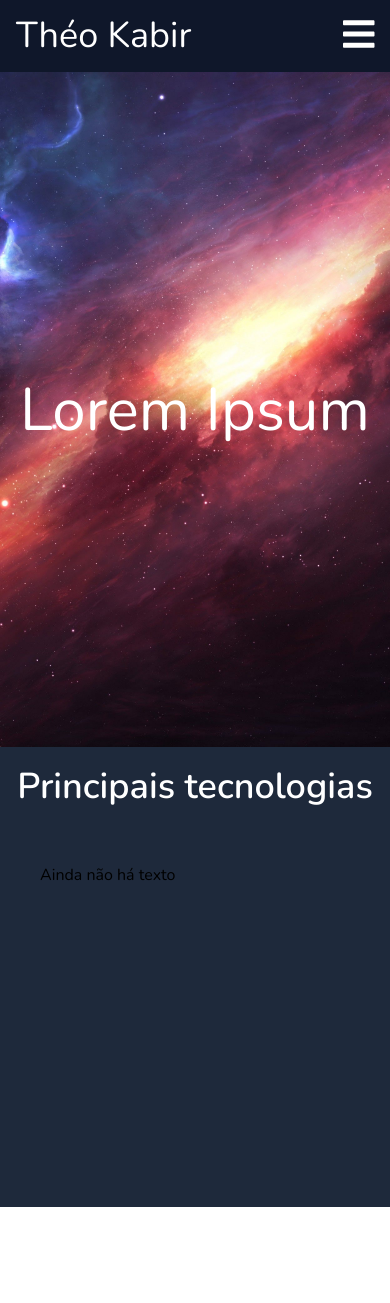
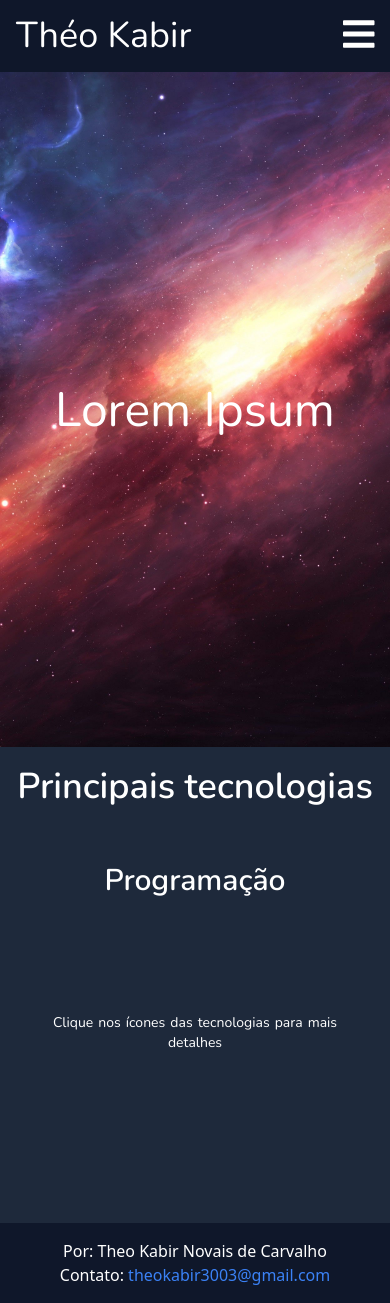
Before and after one commit to theokabir/Portifolio, a React (Create React App) app: page / in a window 390 px wide. Before the commit the page ends 1207 px from the top, so only its background shows below. Built offline with nearby package versions, Linux system fonts and the light colour scheme.

Commit message:
responsividade melhorada, itens inseridos em componentes separados, adição do rodapé e de textos em inglês

```diff
--- a/public/index.html
+++ b/public/index.html
@@ -24,7 +24,7 @@
       work correctly both with client-side routing and a non-root public URL.
       Learn how to configure a non-root public URL by running `npm run build`.
     -->
-    <title>React App</title>
+    <title>Currículo | Théo Kabir Novais de Carvalho</title>
   </head>
   <body style="height: 100%">
     <noscript>You need to enable JavaScript to run this app.</noscript>
--- a/src/App.js
+++ b/src/App.js
@@ -5,6 +5,7 @@ import Home from './pages/home'
 import Resume from './pages/resume'
 import NotFound from './pages/404'
 import Navbar from './components/Navbar'
+import Footer from './components/Footer'
 import { lang } from './lang/lang'
 import './index.css'
 
@@ -37,11 +38,12 @@ function App() {
               <Home language={language} en={true} setLanguage={changeLang} />
             </Route>
             <Route path="/">
-              <NotFound />
+              <NotFound language={language} />
             </Route>
           </Switch>
         </AnimatePresence>
       </div>
+      <Footer />
     </Router>
   );
 }
--- /dev/null
+++ b/src/components/Footer.js
@@ -0,0 +1,14 @@
+export default function Footer(){
+  return (
+    <footer className="text-center text-white p-4 bg-blueGray-900 mt-4">
+      <p>Por: Theo Kabir Novais de Carvalho</p>
+      <p>
+        Contato: <a href="mailto:theokabir3003@gmail.com" className="
+        text-blue-500 hover:underline
+        ">
+          theokabir3003@gmail.com
+        </a>
+      </p>
+    </footer>
+  )
+}
--- a/src/components/Navbar.js
+++ b/src/components/Navbar.js
@@ -60,7 +60,6 @@ const Navbar = ({ language, setLanguage }) => {
         sm:hidden
         "/>
       </h1>
-      {/* TODO: Melhorar sistema de drop down do menu com framer-motion */}
       <div className="sm:hidden">
         <AnimatePresence>
           {navDropped && (
--- a/src/components/home/InfoBox.js
+++ b/src/components/home/InfoBox.js
@@ -7,7 +7,11 @@ const textVariant = {
   },
   show: {
     height: "100%",
-    opacity: 1
+    opacity: 1,
+    transition: {
+      type: "tween",
+      ease: "easeOut"
+    }
   },
   exit: {
     y: "100vh"
@@ -23,9 +27,24 @@ export default function InfoBox({content, bg}) {
     animate="show"
     exit="exit"
     >
-      <div className={`h-full w-full ${bg && "bg-yellow-200"} rounded-xl p-6`} >
+      <div className={`
+      h-full w-full ${bg && "bg-yellow-200"}
+      rounded-xl p-6 text-center
+      flex flex-col justify-center overflow-y-auto
+      `} >
 
-        {content}
+        <h2 className={` text-3xl sm:text-6xl sm:mt-12  font-semibold ${!bg && "text-white"}`}>{content.title}</h2>
+
+        <p className={
+        `text-sm sm:text-lg font-medium
+        w-11/12 lg:w-6/12
+        m-auto
+        ${!bg && "text-white"}`}
+        style={{
+          textAlign: "justify",
+          textAlignLast: "center"
+        }}
+        >{content.content}</p>
 
       </div>
     </motion.div>
--- a/src/components/home/Parallax.js
+++ b/src/components/home/Parallax.js
@@ -1,9 +1,10 @@
 import { motion } from 'framer-motion'
 import Space from './../../assets/space_wpp.jpg'
 
+
 export default function Parallax(){
   return(
-    <motion.div
+    <div
     className="
     relative flex items-center justify-center
     bg-cover bg-fixed bg-center bg-no-repeat
@@ -13,10 +14,7 @@ export default function Parallax(){
       height: "80vh"
     }}
     >
-      <motion.h2
-      className="
-      text-white text-6xl font-page
-      "
+      <motion.div className="text-white text-5xl sm:text-6xl font-page"
       initial={{
         opacity: 0,
         scale: 1.2
@@ -30,7 +28,9 @@ export default function Parallax(){
         duration: .8,
         ease: "easeInOut"
       }}
-      >Lorem Ipsum</motion.h2>
-    </motion.div>
+      >
+        <h2>Lorem Ipsum</h2>
+      </motion.div>
+    </div>
   )
 }
--- /dev/null
+++ b/src/components/home/TechOptions.js
@@ -0,0 +1,29 @@
+import { Icon } from '@iconify/react'
+import nextJs from '@iconify/icons-cib/next-js'
+import expressIcon from '@iconify/icons-simple-icons/express'
+import tailwindcssIcon from '@iconify/icons-simple-icons/tailwindcss'
+import reactIcon from '@iconify/icons-cib/react'
+
+export default function TechOptions({infoChange}) {
+  return (
+    <div class="grid grid-cols-4 md:grid-cols-1">
+
+      <div className="text-6xl sm:text-8xl" onClick={ e => infoChange(e, "react") }>
+        <Icon className="hover:text-blue-600 btn-tech-hover" icon={reactIcon} />
+      </div>
+
+      <div className="text-6xl sm:text-8xl" onClick={ e => infoChange(e, "next") }>
+        <Icon className="hover:text-black btn-tech-hover" icon={nextJs} />
+      </div>
+
+      <div className="text-6xl sm:text-8xl" onClick={ e => infoChange(e, "express") }>
+        <Icon className="hover:text-yellow-600 btn-tech-hover" icon={expressIcon} />
+      </div>
+
+      <div className="text-6xl sm:text-8xl" onClick={ e => infoChange(e, "tailwind") }>
+        <Icon className="hover:text-blue-400 btn-tech-hover" icon={tailwindcssIcon} />
+      </div>
+
+    </div>
+  )
+}
--- a/src/index.css
+++ b/src/index.css
@@ -4,6 +4,23 @@
 @tailwind components;
 @tailwind utilities;
 
+::-webkit-scrollbar {
+  width: 10px;
+}
+
+::-webkit-scrollbar-track {
+  background: #0F172A;
+}
+
+::-webkit-scrollbar-thumb {
+  background: #22343B;
+  border-radius: 10px;
+}
+
+body{
+    @apply bg-blueGray-800;
+}
+
 .btn-tech-hover{
     @apply  transform hover:scale-110 transition duration-75 ease-out
     mx-auto my-4
--- a/src/lang/lang.js
+++ b/src/lang/lang.js
@@ -12,17 +12,34 @@ export const lang = {
     },
     home: {
       title1: "Principais tecnologias",
-      noInfo: (
-        <>
-          <h3>Ainda não há texto</h3>
-        </>
-      ),
-      react: (
-        <>
-          <h3>ainda sem conteudo</h3>
-        </>
-      )
-    }
+      noInfo: {
+        title: "Programação",
+        content: "Clique nos ícones das tecnologias para mais detalhes"
+      },
+      react: {
+        title: "ReactJS",
+        content: "O ReactJS é um framework javascript criado e mantido pelo Facebook. Tem como principal função facilitar e otimizar o processo de criação de sites SPA (Single Page Aplication). Esta página, por exemplo, é construida em React."
+      },
+      next: {
+        title: "NextJS",
+        content: "O NextJS é um framework javascript criado em cima do ReactJS. Sua principal função é fazer sites renderizados no lado lado do servidor, o Server side rendering ou SSR. Hoje em dia, a função que mais brilha dentro do Next é o Static Site generator, ou SSG, fazendo o site ser capaz de gerar a página com requisições apenas a cada periodo de tempo pré-definido, sendo extrtemamente rápido e leve para o back-end."
+      },
+      express: {
+        title: "Express",
+        content: "Express é um framework javascript minimalista para o back-end. Ele é utilizado para criar APIs, costumo utilizá-la junto ao banco de dados não relacional mongodb."
+      },
+      tailwind: {
+        title: "Tailwind",
+        content: "O Tailwind é um framework css feito para agilizar o processo de estilização do front-end, ele funciona com comandos simples fazendo desnecessário a utilização de arquivos CSS na maioria das vezes."
+      }
+    },
+    notFound: (
+      <p className="text-lg">
+        Essa página não existe
+        <br />
+        você será redirecionado para a página inicial em estantes
+      </p>
+    )
   },
 
   enUS: {
@@ -37,17 +54,34 @@ export const lang = {
     },
     home: {
       title1: "Main Technologies",
-      noInfo: (
-        <>
-          <h3>No text yet</h3>
-        </>
-      ),
-      react: (
-        <>
-          <h1>no content yet</h1>
-        </>
-      )
-    }
+      noInfo: {
+        title: "Programming",
+        content: "Click on technology icons for more details."
+      },
+      react: {
+        title: "ReactJS",
+        content: "ReactJS is a javascript framework created and maintained by Facebook. Its main function is facilitate and optimize the process of creating SPA (Single Page Application) sites. This page, for example, is built in React."
+      },
+      next: {
+        title: "NextJS",
+        content: "NextJS is a javascript framework built on top of ReactJS. Its main function is to make SSR(Server Side Rendering) websites. Nowadays, the function that shines most within Next is the Static Site generator, or SSG, making the site be able to generate the page with requests only at each pre-defined period of time, being extremely fast and light for the back-end."
+      },
+      express: {
+        title: "Express",
+        content: "Express is a minimalist javascript framework for the backend. It is used to create APIs. I usually use it with the NoSQL database mongodb."
+      },
+      tailwind: {
+        title: "Tailwind",
+        content: "Tailwind is a css framework designed to streamline the front-end styling process, it works with simple commands making it unnecessary to use CSS files most of the time."
+      }
+    },
+    notFound: (
+      <p className="text-lg">
+        That page doesn't exist
+        <br />
+        You will be redirected to the home page on shelves
+      </p>
+    )
   },
 
 }
--- a/src/pages/home.js
+++ b/src/pages/home.js
@@ -1,12 +1,8 @@
 import Parallax from "./../components/home/Parallax"
-import { Icon } from '@iconify/react'
-import nextJs from '@iconify/icons-cib/next-js'
-import expressIcon from '@iconify/icons-simple-icons/express'
-import tailwindcssIcon from '@iconify/icons-simple-icons/tailwindcss'
-import reactIcon from '@iconify/icons-cib/react'
 import { AnimatePresence } from 'framer-motion'
 import { useState, useEffect } from 'react'
 import InfoBox from "../components/home/InfoBox"
+import TechOptions from "../components/home/TechOptions"
 
 
 const Home = ({ language, en, setLanguage }) => {
@@ -28,61 +24,50 @@ const Home = ({ language, en, setLanguage }) => {
   }, [en, setLanguage]);
 
   return (
-    <div className="font-page bg-blueGray-800">
+    <div className="font-page">
+
       <div className="overflow-hidden">
         <Parallax />
       </div>
-      <h2 className="
-      text-center pt-5 text-4xl font-semibold text-white
-      ">{language.home.title1}</h2>
 
-      <div className="
-      sm:grid grid-cols-5 mt-4
-      ">
+      <h2 className="text-center pt-5 text-4xl font-semibold text-white">
+        {language.home.title1}
+      </h2>
 
-      <div className="border-r border-black sm:col-span-1 text-white">
+      <div className=" md:grid grid-cols-6 mt-4">
 
-        <div class="grid grid-cols-4 sm:grid-cols-1">
+        <div className="sm:border-r sm:border-black sm:col-span-1 text-white">
 
-          <div className="text-8xl" onClick={ e => infoChange(e, "react") }>
-            <Icon className="hover:text-blue-600 btn-tech-hover" icon={reactIcon} />
-          </div>
+          <TechOptions infoChange={infoChange} />
 
-          <div className="text-8xl">
-            <Icon className="hover:text-black btn-tech-hover" icon={nextJs} />
-          </div>
+        </div>
 
-          <div className="text-8xl">
-            <Icon className="hover:text-yellow-600 btn-tech-hover" icon={expressIcon} />
-          </div>
+        <div className="sm:col-span-5 h-96 sm:h-auto">
 
-          <div className="text-8xl">
-            <Icon className="hover:text-blue-400 btn-tech-hover" icon={tailwindcssIcon} />
+          <div className="overflow-hidden h-full w-full">
+
+            <AnimatePresence exitBeforeEnter>
+
+              {infoBox === "react" ? (
+                <InfoBox key="react" content={language.home.react || {title: "No Text"}} bg={true} />
+              ): infoBox === "next" ? (
+                <InfoBox key="next" content={language.home.next || {title: "No Text"}} bg={true} />
+              ): infoBox === "express" ? (
+                <InfoBox key="express" content={language.home.express || {title: "No Text"}} bg={true} />
+              ): infoBox === "tailwind" ? (
+                <InfoBox key="tailwind" content={language.home.tailwind || {title: "No Text"}} bg={true} />
+              ):(
+                <InfoBox key="noInfo" content={language.home.noInfo || {title: "No Text"}} />
+              )}
+
+            </AnimatePresence>
+
           </div>
 
         </div>
 
       </div>
 
-      <div className="
-      sm:col-span-4 h-96 sm:h-auto
-      ">
-
-        <div className="overflow-hidden h-full w-full">
-          <AnimatePresence exitBeforeEnter>
-
-            {infoBox === "react" ? (
-              <InfoBox key="react" content={language.home.react} bg={true} />
-            ):(
-              <InfoBox key="noInfo" content={language.home.noInfo} />
-            )}
-
-          </AnimatePresence>
-        </div>
-
-      </div>
-
-      </div>
     </div>
    );
 }
```
Also changed, not shown: src/components/NavList.js (+4 -4 lines), src/pages/404.js (+15 -2 lines).
